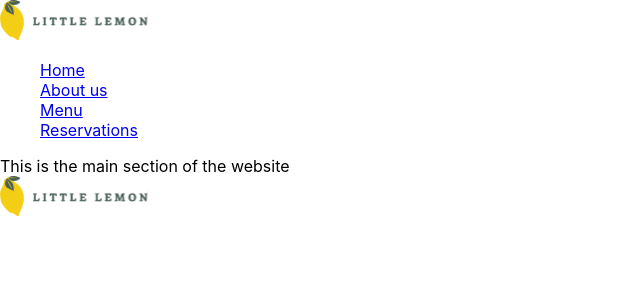
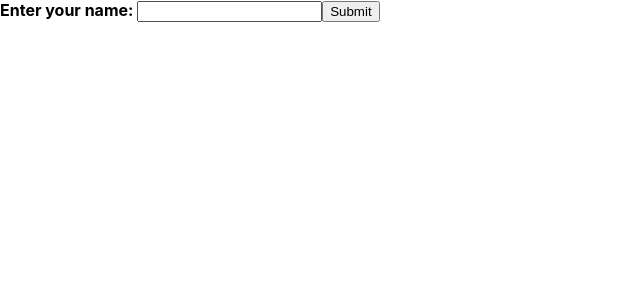
Before and after one commit to puria-79/capstoneproject, a React (Create React App) app: page /menu in a window 1280 px wide. Shown: the top 300 px of the page, without its empty margins (0-640 px from the left). Built offline with nearby package versions, Linux system fonts and the light colour scheme.

Commit message:
adding a few files

```diff
--- a/package.json
+++ b/package.json
@@ -34,5 +34,9 @@
       "last 1 firefox version",
       "last 1 safari version"
     ]
+  },
+  "devDependencies": {
+    "react-router-dom": "^6.27.0",
+    "tailwindcss": "^3.4.14"
   }
 }
--- a/src/App.css
+++ b/src/App.css
@@ -1,38 +1,6 @@
 .App {
-  text-align: center;
+  display: grid;
+  grid-template:
+  'hello hello hello'
+  'hello hello hello';
 }
-
-.App-logo {
-  height: 40vmin;
-  pointer-events: none;
-}
-
-@media (prefers-reduced-motion: no-preference) {
-  .App-logo {
-    animation: App-logo-spin infinite 20s linear;
-  }
-}
-
-.App-header {
-  background-color: #282c34;
-  min-height: 100vh;
-  display: flex;
-  flex-direction: column;
-  align-items: center;
-  justify-content: center;
-  font-size: calc(10px + 2vmin);
-  color: white;
-}
-
-.App-link {
-  color: #61dafb;
-}
-
-@keyframes App-logo-spin {
-  from {
-    transform: rotate(0deg);
-  }
-  to {
-    transform: rotate(360deg);
-  }
-}
--- a/src/App.js
+++ b/src/App.js
@@ -1,17 +1,18 @@
 import './App.css';
-import Footer from './Footer';
-import Header from './Header';
-import Nav from './Nav';
-import Main from './Main';
+import { BrowserRouter, Routes, Route } from "react-router-dom"
+import Homepage from './Pages/Homepage';
+import Menu from './Pages/Menu';
+import Reservation from './Pages/Reservation';
 
-function App(children) {
+function App() {
   return (
-    <>
-      <Header/>
-      <Nav/>
-      <Main/>
-      <Footer/>
-    </>
+    <BrowserRouter>
+      <Routes>
+        <Route path='/' element={<Homepage/>}/>
+        <Route path='/menu' element={<Menu/>}/>
+        <Route path='/reservation' element={<Reservation/>}/>
+      </Routes>
+    </BrowserRouter>
   );
 }
 
--- a/src/Header.js
+++ b/src/Header.js
@@ -1,9 +1,11 @@
 import {ReactComponent as Logo} from "./littleLemonLogo.svg"
+import styles from "./Header.module.css"
 export default function Header() {
     return (
         <>
-            <header>
-                <Logo/>
+            <header className={styles.header}>
+                <Logo className={styles.logo}/>
+                <p>hi</p>
             </header>
         </>
     )
--- /dev/null
+++ b/src/Header.module.css
@@ -0,0 +1,15 @@
+.header {
+    display: grid;
+    grid-template:
+    'header logo logo header';
+}
+
+.logo {
+    grid-area: logo;
+
+}
+
+p {
+
+    grid-area: header;
+}
--- a/src/Nav.js
+++ b/src/Nav.js
@@ -1,11 +1,13 @@
+import { Link } from "react-router-dom";
+
 export default function Nav() {
     return (
         <>
             <nav>
                 <ul>
-                    <li><a href="#">Home</a></li>
-                    <li><a href="#">About us</a></li>
-                    <li><a href="#">Menu</a></li>
+                    <li><Link to="/">Home</Link></li>
+                    <li><Link to="/about">About us</Link></li>
+                    <li><Link to="/menu">Menu</Link></li>
                     <li><a href="#">Reservations</a></li>
                 </ul>
             </nav>
--- /dev/null
+++ b/src/Pages/Homepage.js
@@ -0,0 +1,14 @@
+import Header from "../Header";
+import Nav from "../Nav";
+import Main from "../Main";
+import Footer from "../Footer";
+export default function Homepage() {
+    return (
+        <>
+            <Header/>
+            <Nav/>
+            <Main/>
+            <Footer/>
+        </>
+    );
+}
--- /dev/null
+++ b/src/Pages/Menu.js
@@ -0,0 +1,22 @@
+import { useState } from "react"
+
+export default function Menu() {
+    const [user, setUser] = useState("");
+    const fetchData = async () => {
+        const response = await fetch()
+    }
+    return (
+        <form onSubmit={(e) => {
+            e.preventDefault();
+            alert(`The name your entered was: ${user}`)
+            setUser("")
+        }}>
+            <label>
+                <b>Enter your name: </b>
+                <input type="text" value={user}
+                onChange={(e) => {setUser(e.target.value)}}></input>
+            </label>
+            <input type="submit"/>
+        </form>
+    )
+}
--- /dev/null
+++ b/src/Pages/Reservation.js
@@ -0,0 +1,5 @@
+export default function Reservation() {
+    return (
+        <p>This is the reservation page</p>
+    )
+}
--- a/src/index.js
+++ b/src/index.js
@@ -3,14 +3,11 @@ import ReactDOM from 'react-dom/client';
 import './index.css';
 import App from './App';
 import reportWebVitals from './reportWebVitals';
-import Footer from './Footer';
 
 const root = ReactDOM.createRoot(document.getElementById('root'));
 root.render(
   <React.StrictMode>
-    <App>
-      <Footer/>
-    </App>
+    <App/>
   </React.StrictMode>
 );
 
```
Also changed, not shown: 1 other file (tests, documents, lock files or other folders).
